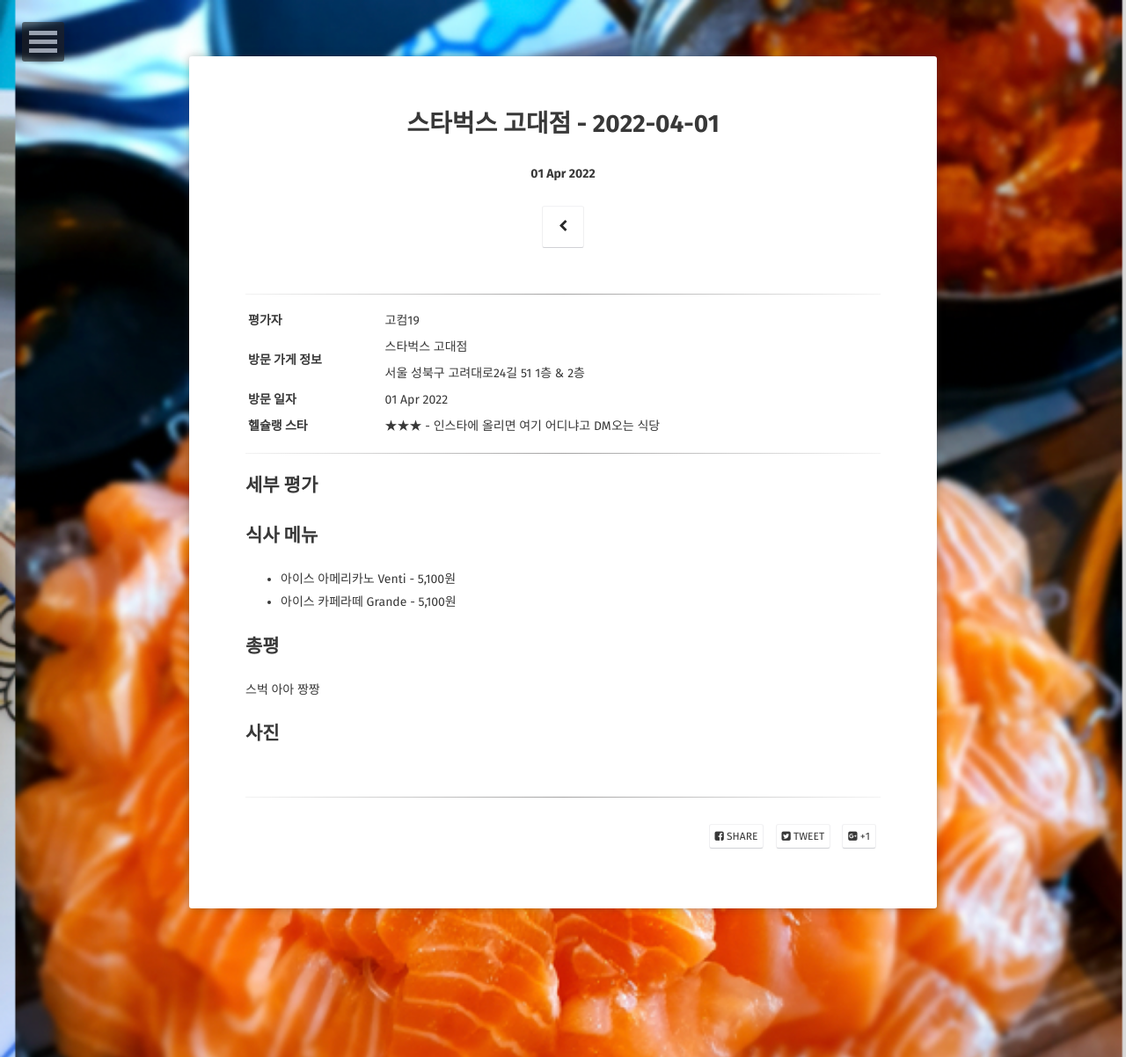
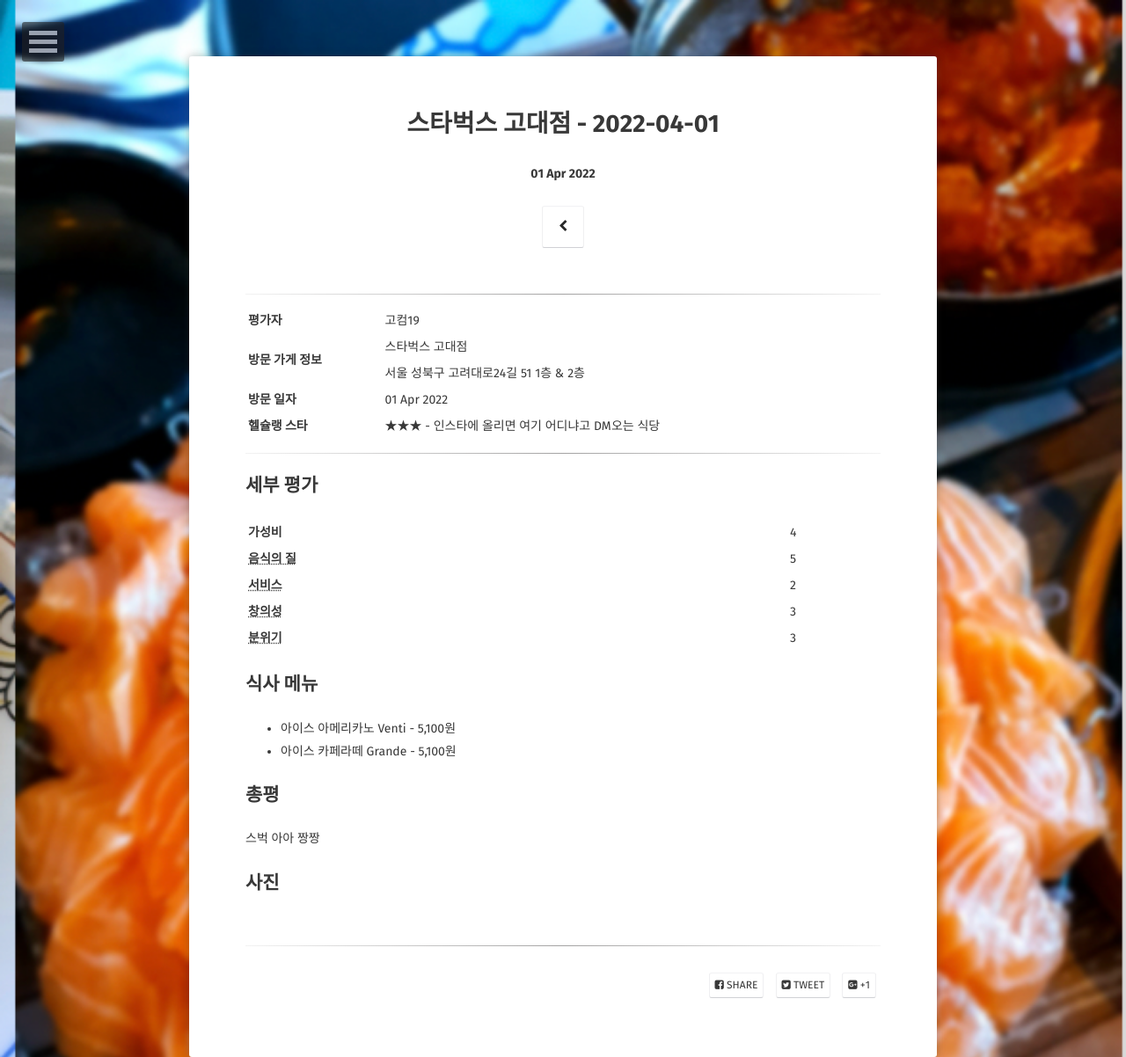
Before and after one commit to CPHELL/cphell.github.io, a Jekyll site: the page built from _posts/2022-04-01-test-review.md, in a window 1280 px wide. Shown: the whole page at 88% size. Built offline with Jekyll 4.4.1, drawn with Linux system fonts in a browser that asks for light colours; some web fonts are replaced; comment, search, counter and statistics services are not loaded.

Commit message:
add review star

```diff
--- a/_layouts/review.html
+++ b/_layouts/review.html
@@ -64,6 +64,33 @@ layout: compress
             </table>
             <hr>
             <h2>세부 평가</h2>
+            <table>
+                <tr>
+                    <th>가성비</th>
+                    <td>{{ page.eval1 }}</td>
+                </tr>
+                <tr>
+                    <th><abbr title="재료의 신선함, 요리의 맛, 플레이팅 등을 종합적으로 평가하는 지표입니다">음식의 질</abbr></th>
+                    <td>{{ page.eval2 }}</td>
+                </tr>
+                <tr>
+                    <th><abbr title="직원의 친절함과 청결함을 중점적으로 보는 지표입니다.
+                    2점 = 전체가 셀프서비스인 경우. 3점 = 서빙은 직원이, 리필은 셀프서비스인 경우.
+                     4점 = 직원이 모든 것을 서빙해주는 경우.
+                     청결함에 따라 가감해주시면 됩니다.">서비스</abbr></th>
+                    <td>{{ page.eval3 }}</td>
+                </tr>
+                <tr>
+                    <th><abbr title="요리의 창의성을 평가하는 항목입니다. 일반적인 식당은 3점으로 부여합니다.">창의성</abbr></th>
+                    <td>{{ page.eval4 }}</td>
+                </tr>
+                <tr>
+                    <th><abbr title="가게의 전반적인 분위기를 평가하는 항목입니다.
+                    스토리텔링이 있는 식당이나 분위기가 있는 식당에 점수를 부여하며,
+                    일반적인 식당은 3점으로 부여합니다.">분위기</abbr></th>
+                    <td>{{ page.eval5 }}</td>
+                </tr>
+            </table>
             {{ content }}
             <div class="entry-meta">
                 {% include meta.html %}
--- a/_posts/2022-04-01-test-review.md
+++ b/_posts/2022-04-01-test-review.md
@@ -6,6 +6,11 @@ visitdate: 2022-04-01
 reviewer: 고컴19
 storeaddr: "서울 성북구 고려대로24길 51 1층 & 2층"
 star: "3" # 0, 1, 2, 3, HELL
+eval1: 4
+eval2: 5
+eval3: 2
+eval4: 3
+eval5: 3
 ---
 
 ## 식사 메뉴
```
